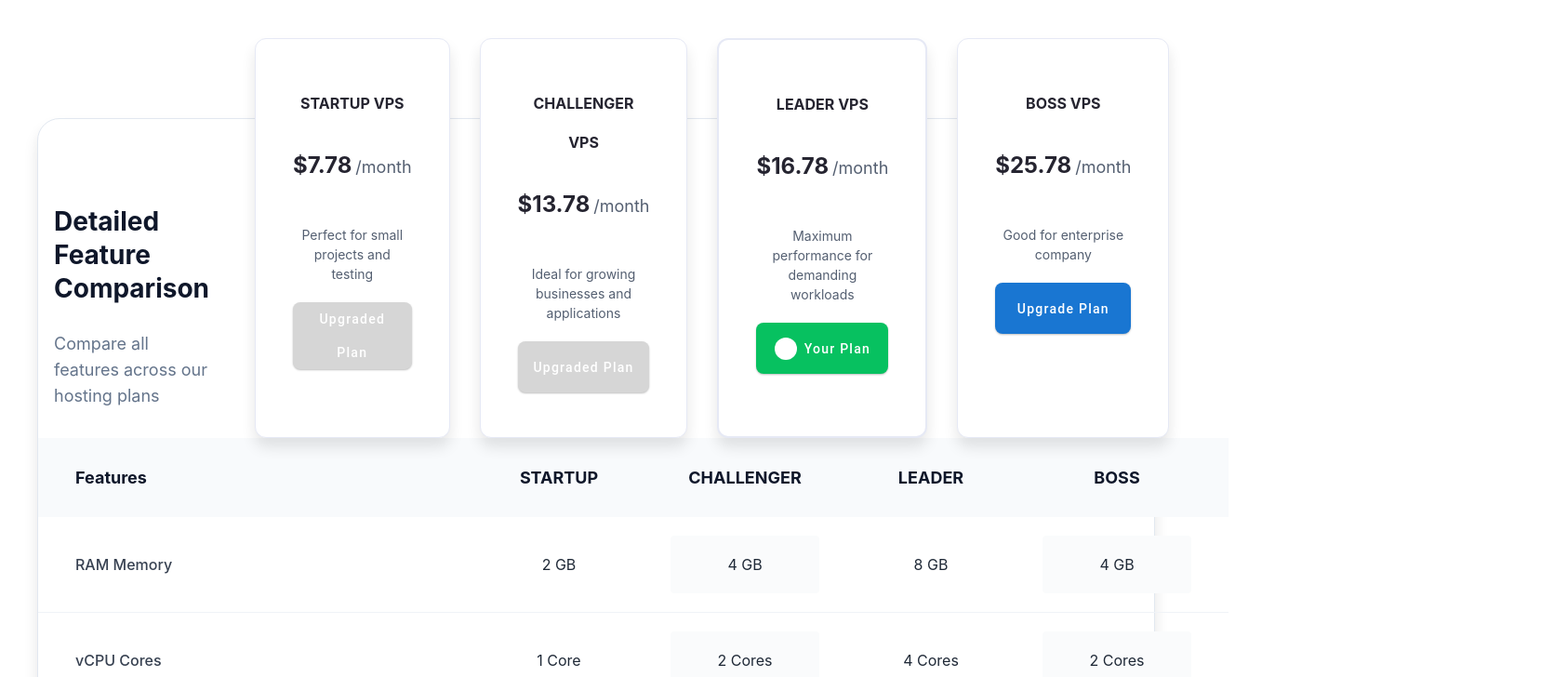
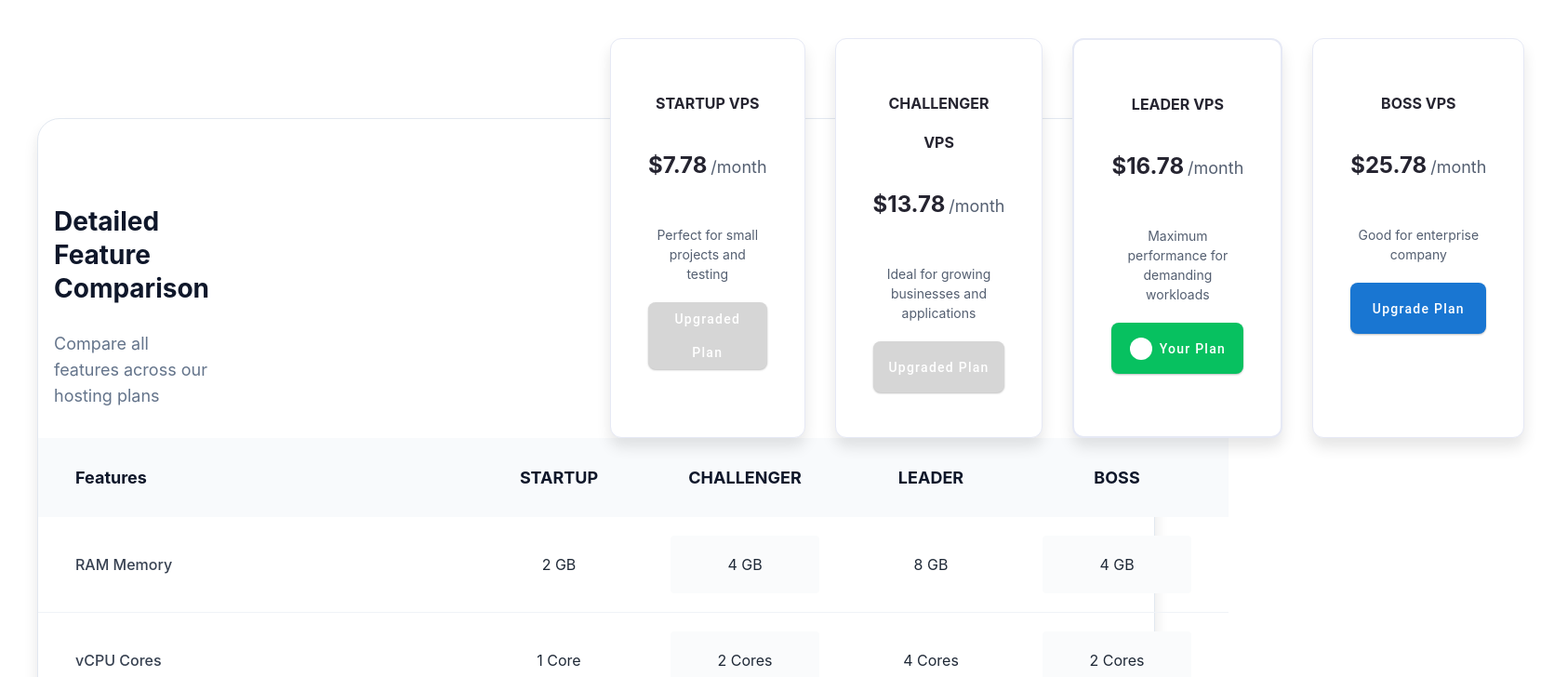
Before and after one commit to HayKongMeng/balacing1, a React (Vite) app: page / in a window 1280 px wide. Shown: the top 728 px of the page at 93% size, 1671 px wide, since content can reach past the window. Built offline with nearby package versions, Linux system fonts and the light colour scheme.

Commit message:
Update pricing cards wrapper to use grid layout matching feature table
cgen-487abd1c41d2407a92bac98019d0c64c

```diff
--- a/src/pages/PricingComparison.css
+++ b/src/pages/PricingComparison.css
@@ -74,12 +74,14 @@
 }
 
 .pricing-cards-wrapper {
-  display: flex;
-  flex-direction: row;
+  display: grid;
+  grid-template-columns: 350px 1fr 1fr 1fr 1fr;
+  gap: 32px;
   width: auto;
   justify-content: center;
   flex-grow: 1;
   align-self: stretch;
+  padding: 0 32px;
 }
 
 .pricing-card {
```
